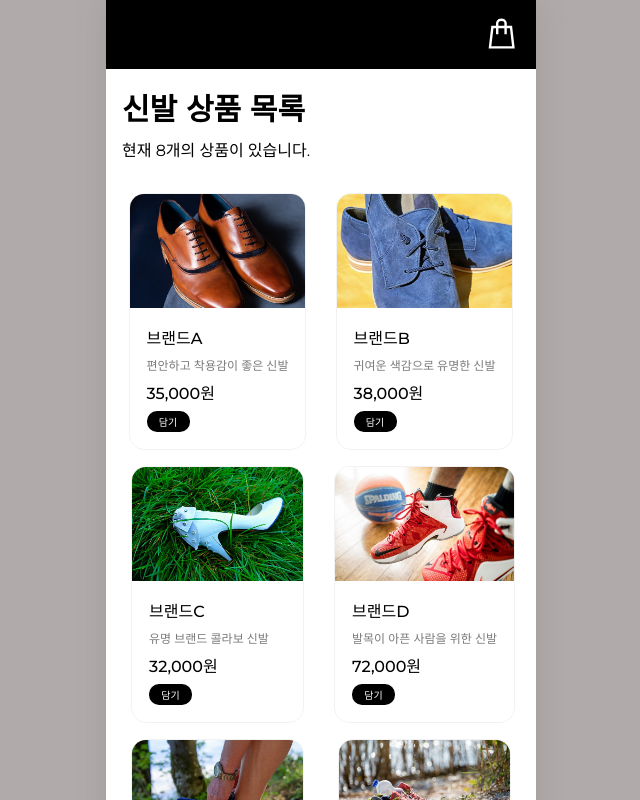
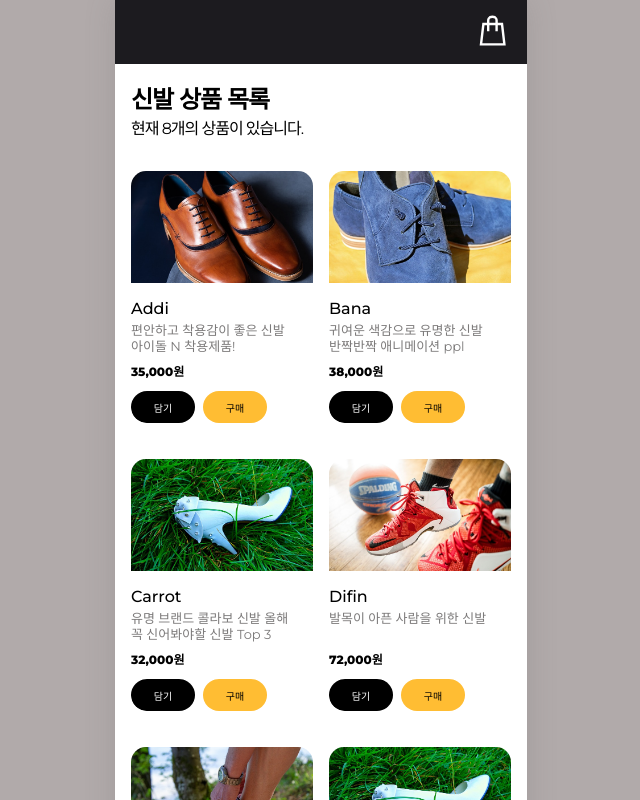
Before and after one commit to eunjikimdev/interninmeta, a React (Vite) app: page /product/5 in a window 1280 px wide. Both pictures are taken after a click on the element 450 px from the left and 34 px from the top of the page. Shown: the top 800 px of the page, without its empty margins (319-959 px from the left). Built offline with nearby package versions, Linux system fonts and the light colour scheme.

Commit message:
design: 상품목록페이지 디자인 수정

```diff
--- a/public/data/db.json
+++ b/public/data/db.json
@@ -2,56 +2,56 @@
   "products": [
     {
       "id": 1,
-      "name": "브랜드A",
-      "description": "편안하고 착용감이 좋은 신발",
+      "name": "Addi",
+      "description": "편안하고 착용감이 좋은 신발 아이돌 N 착용제품!",
       "price": 35000,
       "image": "/images/shoes_1.jpg"
     },
     {
       "id": 2,
-      "name": "브랜드B",
-      "description": "귀여운 색감으로 유명한 신발",
+      "name": "Bana",
+      "description": "귀여운 색감으로 유명한 신발 반짝반짝 애니메이션 ppl",
       "price": 38000,
       "image": "/images/shoes_2.jpg"
     },
     {
       "id": 3,
-      "name": "브랜드C",
-      "description": "유명 브랜드 콜라보 신발",
+      "name": "Carrot",
+      "description": "유명 브랜드 콜라보 신발 올해 꼭 신어봐야할 신발 Top 3",
       "price": 32000,
       "image": "/images/shoes_3.jpg"
     },
     {
       "id": 4,
-      "name": "브랜드D",
+      "name": "Difin",
       "description": "발목이 아픈 사람을 위한 신발",
       "price": 72000,
       "image": "/images/shoes_4.jpg"
     },
     {
       "id": 5,
-      "name": "브랜드A",
+      "name": "Addi",
       "description": "푹신푹신한 신발",
       "price": 31000,
       "image": "/images/shoes_5.jpg"
     },
     {
       "id": 6,
-      "name": "브랜드B",
+      "name": "Bana",
       "description": "아이돌 광고제품",
       "price": 53000,
-      "image": "/images/shoes_6.jpg"
+      "image": "/images/shoes_3.jpg"
     },
     {
       "id": 7,
-      "name": "브랜드C",
+      "name": "Carrot",
       "description": "발렌타인 에디션",
       "price": 48000,
-      "image": "/images/shoes_6.jpg"
+      "image": "/images/shoes_1.jpg"
     },
     {
       "id": 8,
-      "name": "브랜드D",
+      "name": "Difin",
       "description": "여름철 인기제품",
       "price": 28000,
       "image": "/images/shoes_6.jpg"
--- a/src/components/Button.css
+++ b/src/components/Button.css
@@ -28,10 +28,10 @@
 .Button_black {
   background-color: black;
   color: white;
-  width: 43px;
-  height: 21px;
+  width: 64px;
+  height: 32px;
   font-size: 10px;
-  border-radius: 10px;
+  border-radius: 20px;
   display: flex;
   text-align: center;
   align-items: center;
@@ -41,10 +41,10 @@
 .Button_grey {
   background-color: rgb(255, 189, 51);
   color: black;
-  width: 43px;
-  height: 21px;
+  width: 64px;
+  height: 32px;
   font-size: 10px;
-  border-radius: 10px;
+  border-radius: 20px;
   display: flex;
   text-align: center;
   align-items: center;
--- a/src/components/Header.css
+++ b/src/components/Header.css
@@ -43,9 +43,9 @@
 .Header {
   display: flex;
   align-items: center;
-  background-color: black;
-  color: white;
-  height: 69px;
+  background-color: #1c1b1f;
+  color: #e6e1e5;
+  height: 64px;
 }
 
 .Header_WHITE {
--- a/src/components/ProductCard.css
+++ b/src/components/ProductCard.css
@@ -1,13 +1,12 @@
 .product-card {
   display: flex;
   flex-direction: column;
-  /* width: 184px; */
+  width: 182px;
   /* height: 247px; */
-  /* margin: 10px; */
   box-sizing: border-box;
-  border: 1px solid #f2f2f2;
+  /* border: 1px solid #f2f2f2; */
   border-radius: 15px;
-  /* padding: 10px; */
+
   overflow: hidden;
   justify-content: center;
   flex-wrap: wrap;
@@ -17,7 +16,7 @@
 
 .product-image-div {
   width: 100%;
-  height: 114px;
+  height: 112px;
   position: relative; /* 요소 자기 자신을 기준으로 배치  */
   overflow: hidden;
   background-position: center;
@@ -30,25 +29,42 @@
 }
 
 .product-info {
-  padding: 17px;
+  /* padding-left: 16px; */
+  /* padding: 17px; */
 }
 
 .productName {
+  margin-top: 16px;
   font-weight: 500;
   font-size: 16px;
-  margin-bottom: 7px;
+  margin-bottom: 4px;
 }
 
 .productDescription {
-  font-size: 12px;
+  font-size: 13px;
   margin-bottom: 7px;
   font-weight: 400;
+  line-height: 16px;
+  margin-bottom: 8px;
   color: #7c7a7a;
+  width: 10rem;
+  height: 32px;
+  overflow: hidden;
+  text-overflow: ellipsis;
+  display: -webkit-box;
+  -webkit-line-clamp: 2;
+  -webkit-box-orient: vertical;
 }
 
 .productPrice {
-  font-weight: 500;
-  margin-bottom: 7px;
+  font-weight: 800;
+  font-size: 12px;
+  margin-bottom: 12px;
+}
+
+.buttonDiv {
+  display: flex;
+  gap: 8px;
 }
 
 .button {
--- a/src/components/ProductCard.jsx
+++ b/src/components/ProductCard.jsx
@@ -23,11 +23,19 @@ const ProductCard = ({ product, onAddToCart }) => {
         <p className="productDescription">{product.description}</p>
         <p className="productPrice">{product.price.toLocaleString()}원</p>
 
-        <Button
-          type={isAdded ? 'grey' : 'black'}
-          onClick={(e) => handleClick(e, product)}
-          text={isAdded ? '담김!' : '담기'}
-        ></Button>
+        <div className="buttonDiv">
+          <Button
+            type={isAdded ? 'grey' : 'black'}
+            onClick={(e) => handleClick(e, product)}
+            text={isAdded ? '담김!' : '담기'}
+          ></Button>
+
+          <Button
+            type={'grey'}
+            onClick={(e) => handleClick(e, product)}
+            text={'구매'}
+          ></Button>
+        </div>
       </div>
     </div>
   );
--- a/src/index.css
+++ b/src/index.css
@@ -36,8 +36,8 @@ body {
 }
 
 #root {
-  max-width: 430px;
-  height: 1000px;
+  max-width: 412px;
+  height: 932px;
   /* max-height: 100vh; */
   /* width: 100%;s */
   /* min-height: 100vh; */
--- a/src/pages/ProductListPage.css
+++ b/src/pages/ProductListPage.css
@@ -4,21 +4,23 @@
 }
 
 .subject > h1 {
-  font-size: 30px;
-  font-weight: 800;
-  padding-bottom: 8px;
+  font-size: 24px;
+  font-weight: 700;
+  /* padding-bottom: 4px; */
+  letter-spacing: -1px;
 }
 
 .subject > p {
   font-size: 16px;
   font-weight: 400;
-  /* margin-bottom: 12px; */
+  letter-spacing: -1px;
 }
 
 .products-list {
   display: grid;
   grid-template-columns: 1fr 1fr;
   gap: 16px;
+  row-gap: 36px;
   /* padding: 10px; */
   justify-items: center;
   align-items: center;
```
